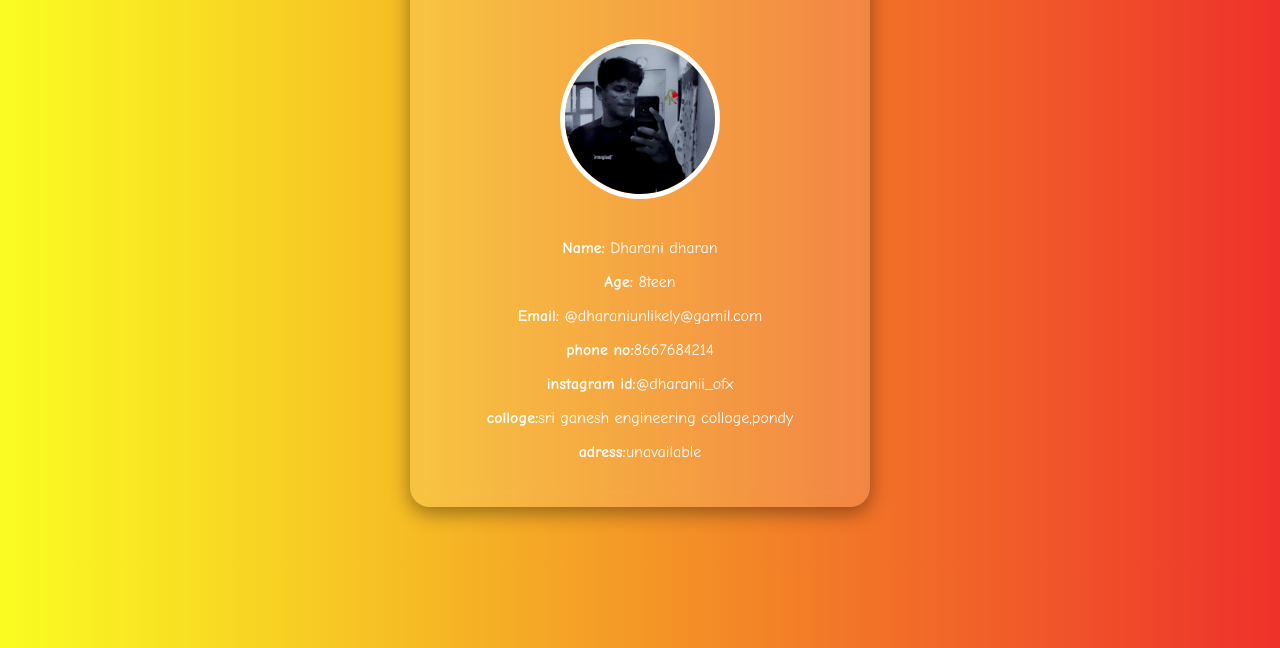
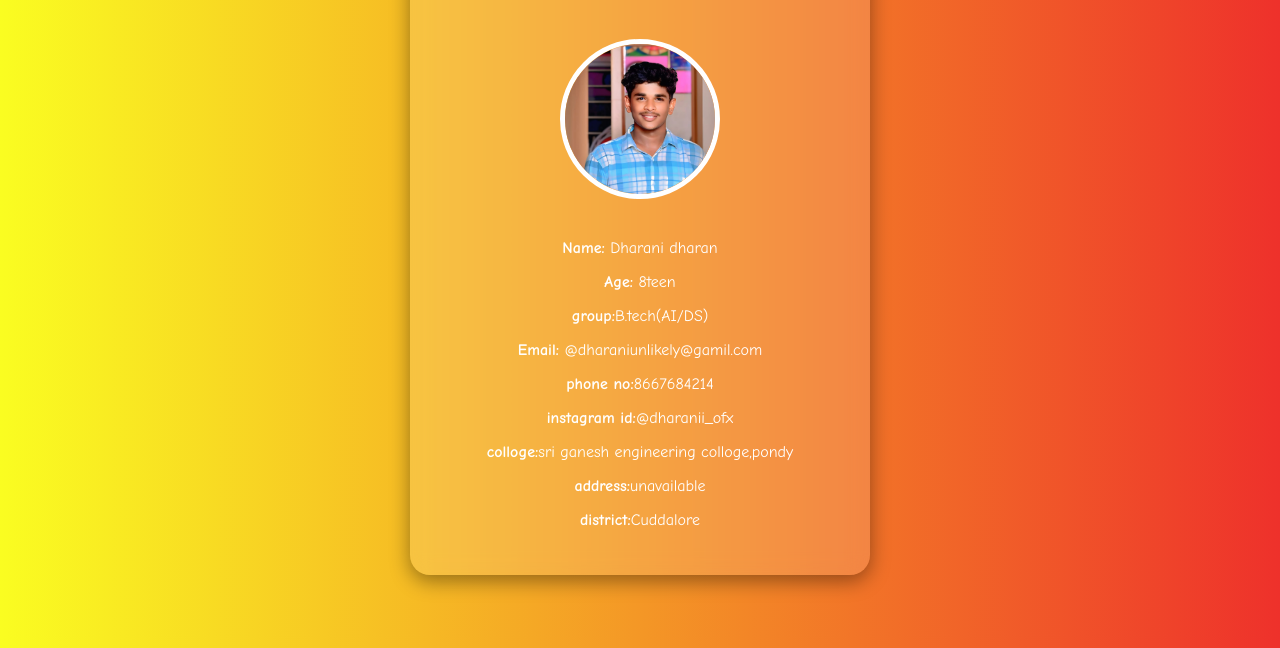
Before and after one commit to dharaniunlikely/unlikey-boye, a plain HTML site: page details.html in a window 1280 px wide. Shown: the part 152-800 px from the top of the page. Drawn offline with Linux system fonts and the light colour scheme.

Commit message:
add photo

```diff
--- a/details.html
+++ b/details.html
@@ -7,14 +7,16 @@
 <body class="profile-body">
   <div class="profile-card">
     <h1>🌟 personal details</h1>
-    <img src="dharani.webp" alt="My Photo" class="profile-photo">
+    <img src="IMG-20250824-WA0000.jpg" alt="My Photo" class="profile-photo">
     <p><strong>Name:</strong> Dharani dharan</p>
     <p><strong>Age:</strong> 8teen</p>
+    <p><strong>group:</strong>B.tech(AI/DS)</p>
     <p><strong>Email:</strong> @dharaniunlikely@gamil.com</p>
     <p><strong>phone no:</strong>8667684214</p>
     <p><strong>instagram id:</strong>@dharanii_ofx</p>
     <p><strong>colloge:</strong>sri ganesh engineering colloge,pondy</p>
-    <p><strong>adress:</strong>unavailable</p>
+    <p><strong>address:</strong>unavailable</p>
+    <p><strong>district:</strong>Cuddalore</p>
   </div>
 </body>
 </html>
```
Also changed, not shown: IMG-20250824-WA0000.jpg (added), dharani.webp (deleted).
